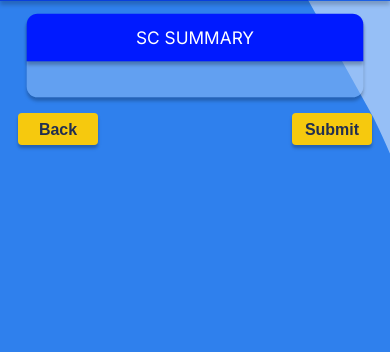
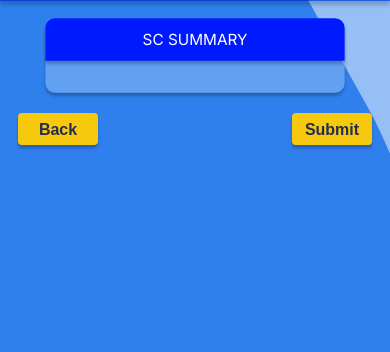
Before and after one commit to k-a-r-l-o/k-a-r-l-o.github.io, a PHP site: page /Voting2.php in a window 390 px wide. Shown: the part 373-725 px from the top of the page. Run offline with PHP 8.4, Linux system fonts and the light colour scheme; the visitor is signed in with stand-in values (Sample User, id 1); some libraries are stand-ins or nearby versions.

Commit message:
Update Voting2.php

```diff
--- a/Voting2.php
+++ b/Voting2.php
@@ -552,7 +552,8 @@
             .positiontitle h3,
             h2,
             button,
-            p {
+            p,
+            .card {
                 scale: 0.8;
             }
 
```
